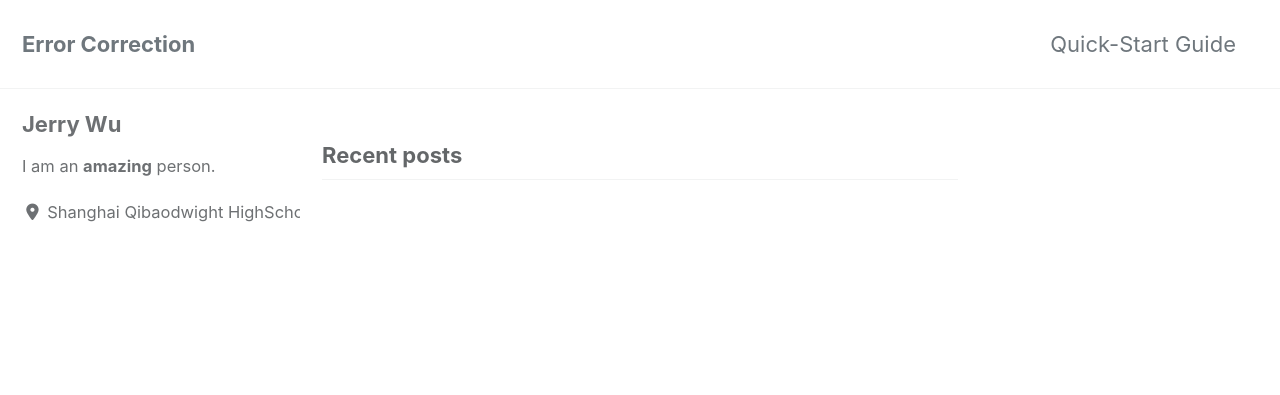
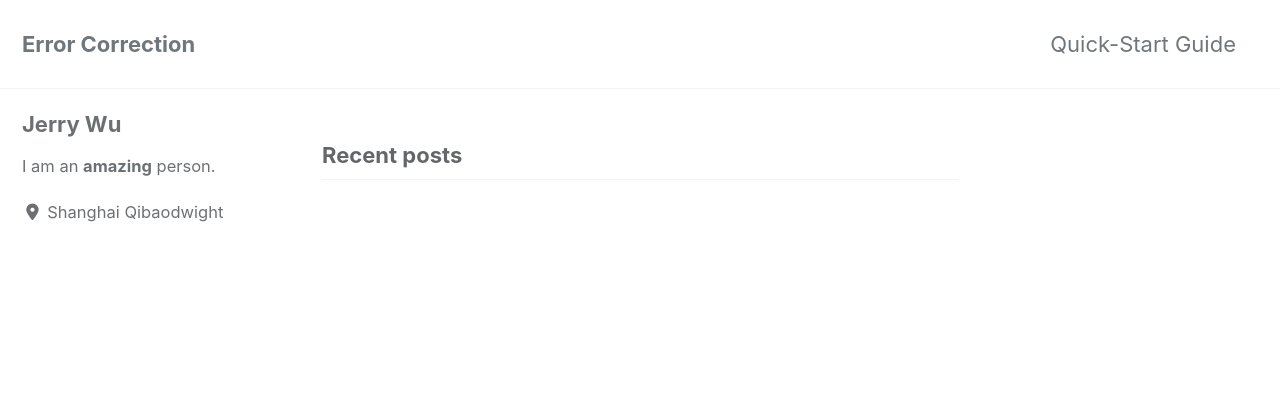
Before and after one commit to thecleverbanana/thecleverbanana.github.io, a Jekyll site: the page built from index.html, in a window 1280 px wide. Shown: the top 395 px of the page. Built offline with Jekyll 4.4.1, drawn with Linux system fonts in a browser that asks for light colours; cached includes are drawn as plain includes; nearby versions of some CDN libraries; the list of posts is cut into pages by our own code.

Commit message:
Update _config.yml

```diff
--- a/_config.yml
+++ b/_config.yml
@@ -96,7 +96,7 @@ author:
   name             : "Jerry Wu"
   avatar           : # path of avatar image, e.g. "/assets/images/bio-photo.jpg"
   bio              : "I am an **amazing** person."
-  location         : "Shanghai Qibaodwight HighSchool"
+  location         : "Shanghai Qibaodwight"
   email            :
   links:
     - label: "Email"
```
